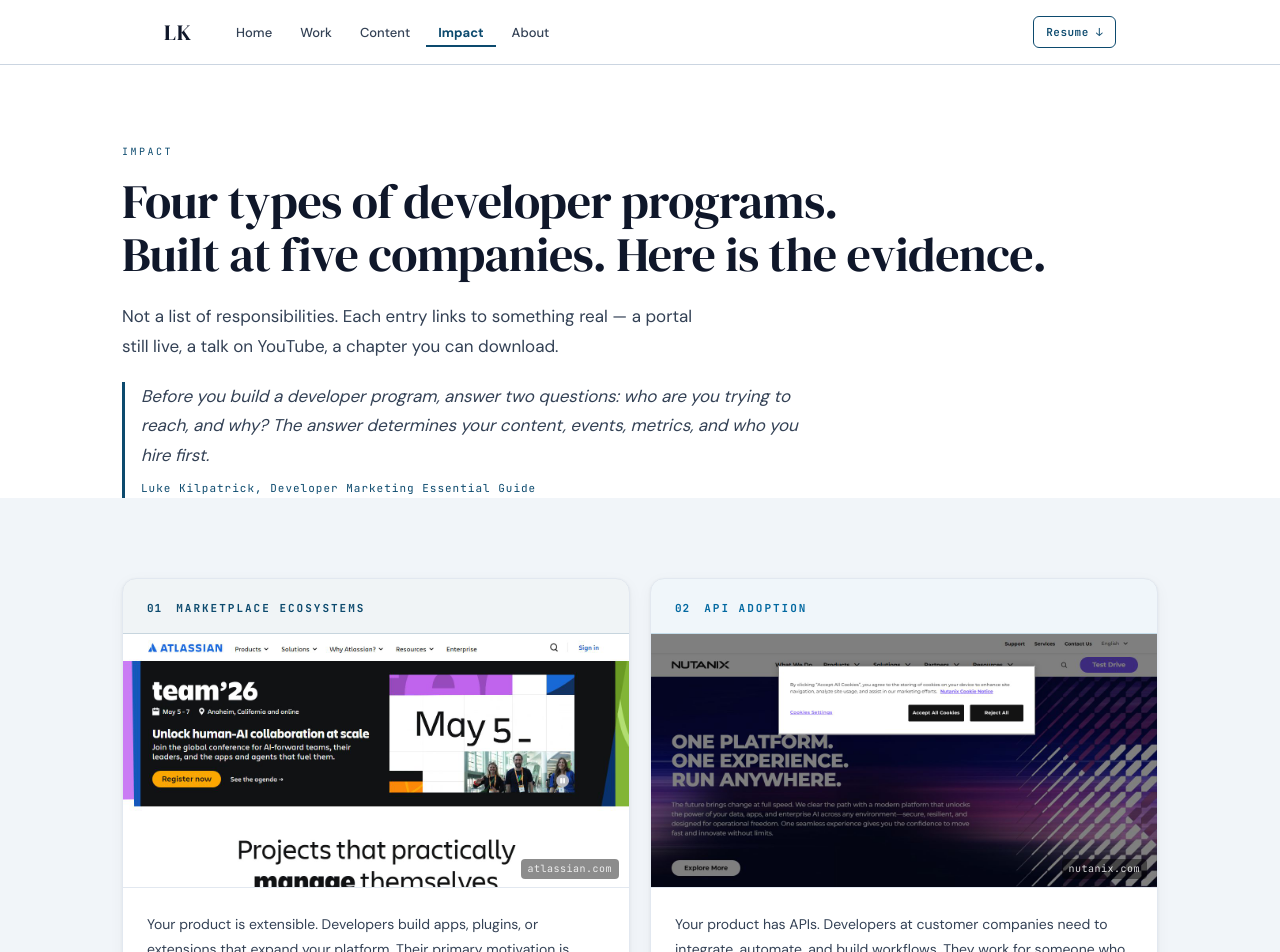
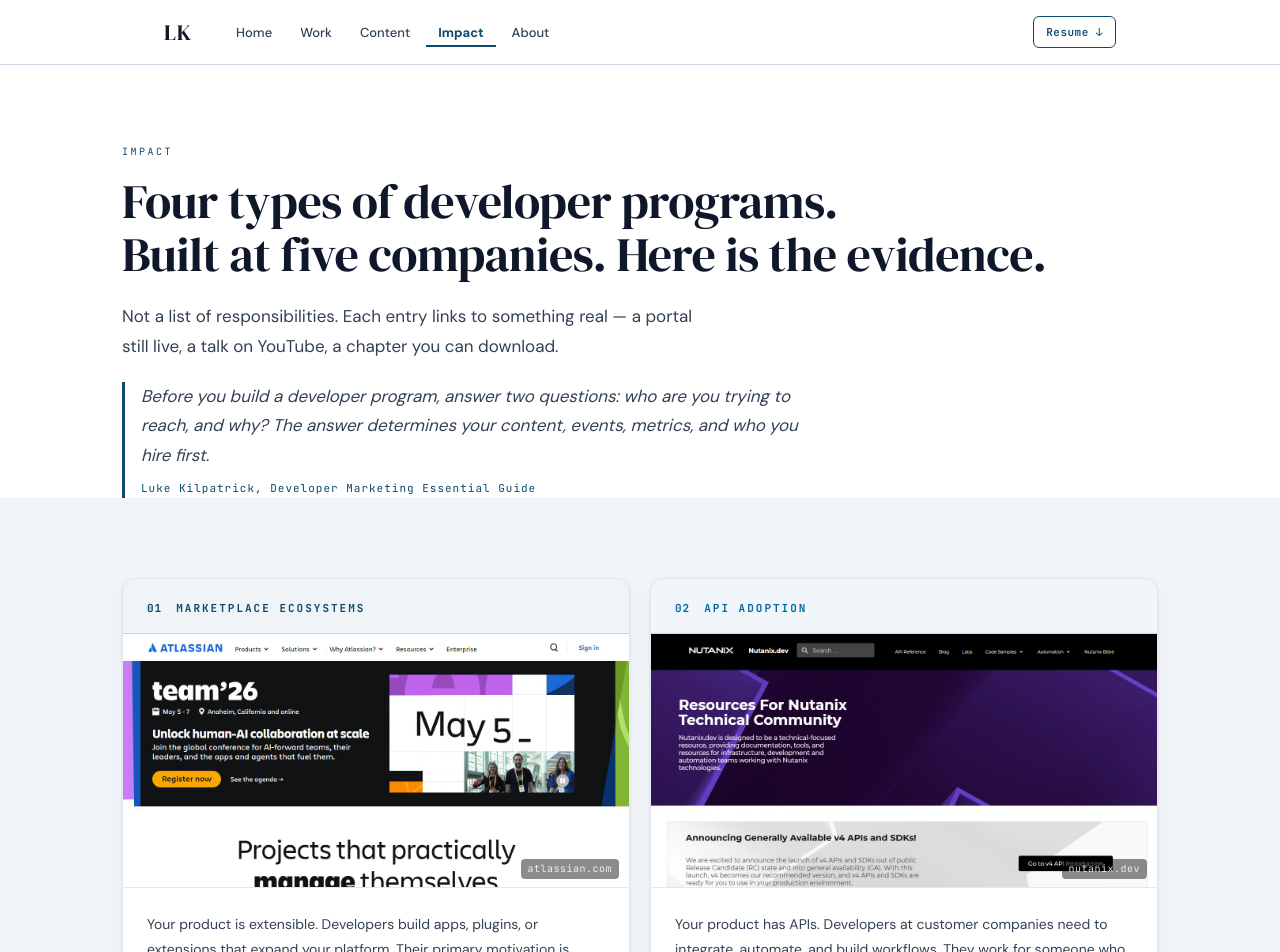
Before and after one commit to lkilpatrick/lkilpatrick_com, a Next.js app: page /impact in a window 1280 px wide. Shown: the top 952 px of the page. Built offline with nearby package versions, Linux system fonts and the light colour scheme.

Commit message:
fix: replace nutanix.com screenshot with nutanix.dev developer portal

```diff
--- a/app/components/ImpactHub.tsx
+++ b/app/components/ImpactHub.tsx
@@ -238,9 +238,9 @@
                 <div className="ih-four-num" style={{ color: "var(--color-primary-light)" }}>02</div>
                 <div className="ih-four-type" style={{ color: "var(--color-primary-light)" }}>API ADOPTION</div>
               </div>
-              <a href="https://www.nutanix.com/" target="_blank" rel="noopener noreferrer" className="ih-card-screenshot-wrap">
-                <Image src="/screenshots/impact-nutanix.jpg" alt="Nutanix" width={640} height={320} className="ih-card-screenshot" />
-                <span className="ih-card-screenshot-label">nutanix.com</span>
+              <a href="https://www.nutanix.dev/" target="_blank" rel="noopener noreferrer" className="ih-card-screenshot-wrap">
+                <Image src="/screenshots/impact-nutanix.jpg" alt="Nutanix.dev" width={640} height={320} className="ih-card-screenshot" />
+                <span className="ih-card-screenshot-label">nutanix.dev</span>
               </a>
               <div className="ih-four-body">
                 <p className="ih-four-desc">Your product has APIs. Developers at customer companies need to integrate, automate, and build workflows. They work for someone who already bought your product. Your job is to make them successful with it.</p>
```
Also changed, not shown: public/screenshots/impact-nutanix.jpg.
